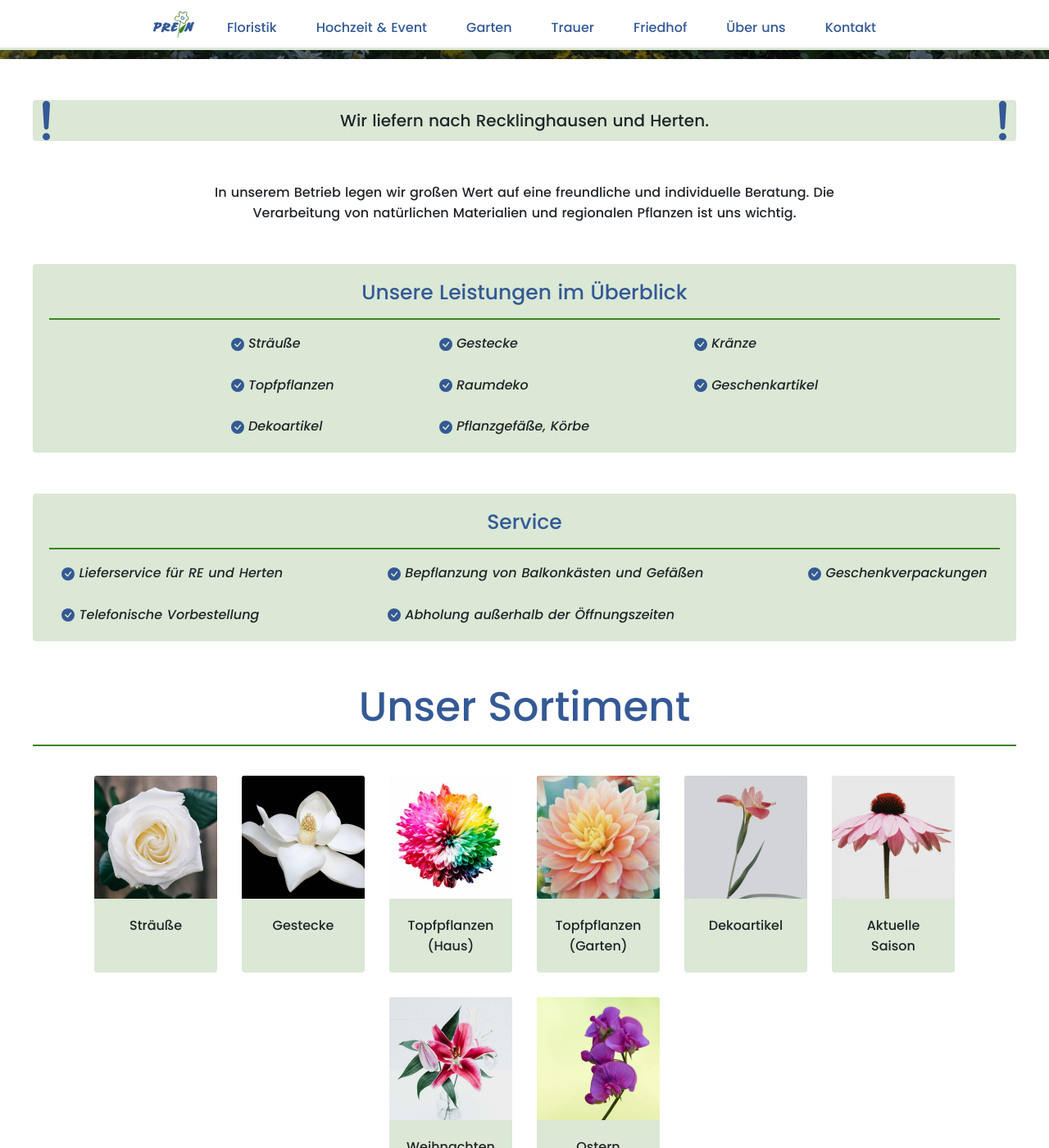
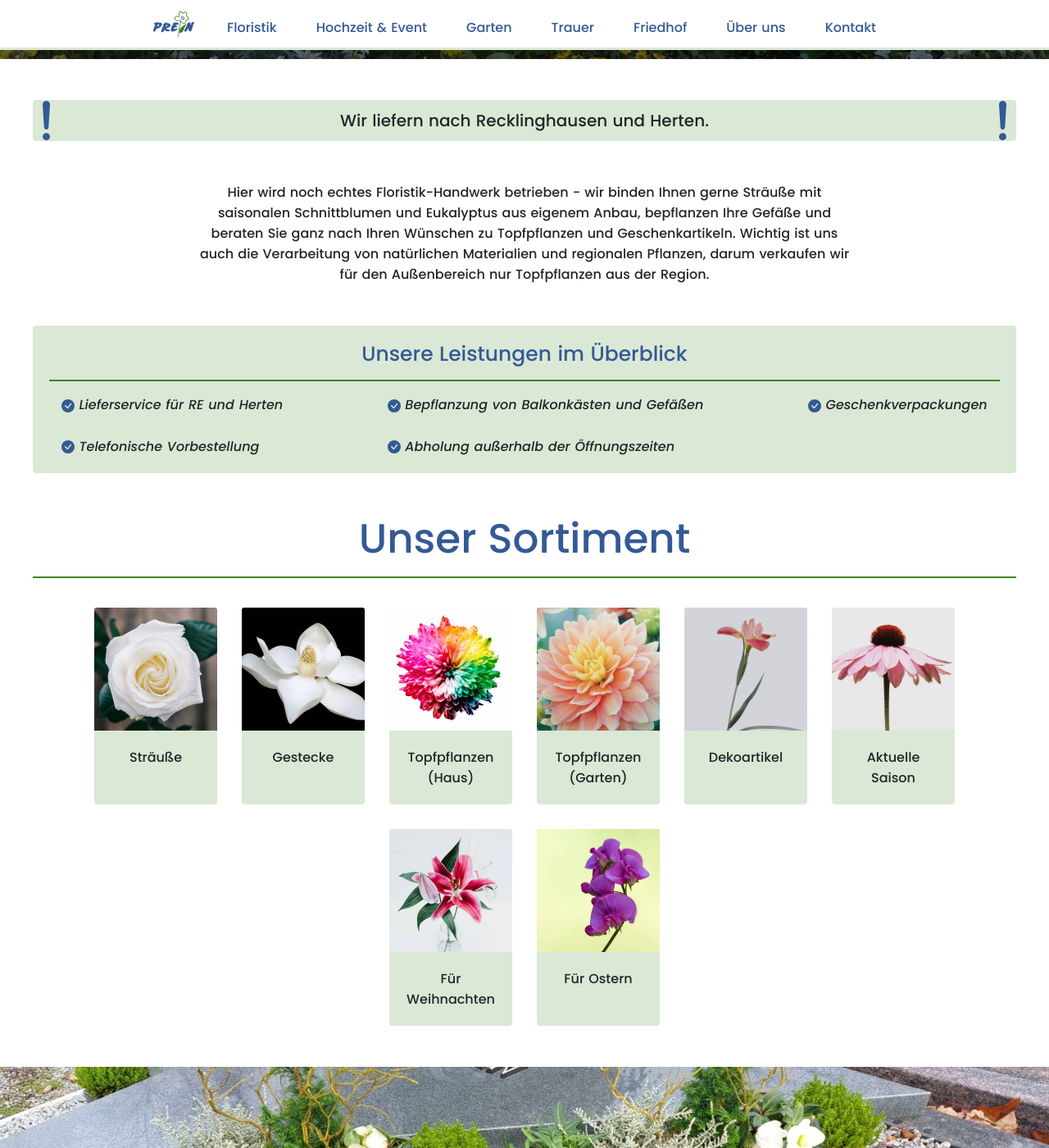
Before and after one commit to Hangman/p-floristik, a Jekyll site: the page built from floristik.md, in a window 1280 px wide and 1400 px high, scrolled down 389 px. Shown: the whole window at 82% size. Built offline with Jekyll 4.4.1, drawn with Linux system fonts in a browser that asks for light colours.

Commit message:
Changes for floristik.html and hochzeit.html
Signed-off-by: Matthias <webmaster@pottgames.de>

```diff
--- a/_layouts/floristik.html
+++ b/_layouts/floristik.html
@@ -60,14 +60,14 @@ layout: default
     <div class="card card-style" style="width: 150px">
       <img class="card-img-top" src="{{ site.baseurl }}/assets/images/flower7.jpg" alt="Bild einer Schnittblume" />
       <div class="card-body">
-        <p class="card-text" style="text-align: center">Weihnachten</p>
+        <p class="card-text" style="text-align: center">Für Weihnachten</p>
       </div>
     </div>
 
     <div class="card card-style" style="width: 150px">
       <img class="card-img-top" src="{{ site.baseurl }}/assets/images/flower8.jpg" alt="Bild einer Schnittblume" />
       <div class="card-body">
-        <p class="card-text" style="text-align: center">Ostern</p>
+        <p class="card-text" style="text-align: center">Für Ostern</p>
       </div>
     </div>
   </div>
--- a/_layouts/hochzeit.html
+++ b/_layouts/hochzeit.html
@@ -5,12 +5,6 @@ layout: default
 {% include subcategory.html %}
 
 <div class="content-frame">
-  <div class="h-spacer"></div>
-  <div class="h-spacer"></div>
-  <div class="h-spacer"></div>
-  <div class="h-spacer"></div>
-  <div class="h-spacer"></div>
-
   <div class="block-container">
     <div class="centered-container">
       <h1 class="center-text">Galerie</h1>
--- a/floristik.md
+++ b/floristik.md
@@ -4,10 +4,9 @@ title: "Floristik"
 head-image-title: "Floristik"
 head-image-text: "Schnittblumen, Topfpflanzen, Deko und mehr"
 head-image-style-class: "head-image-floristik"
-intro-text: "In unserem Betrieb legen wir großen Wert auf eine freundliche und individuelle Beratung. Die Verarbeitung von natürlichen Materialien und regionalen Pflanzen ist uns wichtig."
+intro-text: "Hier wird noch echtes Floristik-Handwerk betrieben - wir binden Ihnen gerne Sträuße mit saisonalen Schnittblumen und Eukalyptus aus eigenem Anbau, bepflanzen Ihre Gefäße und beraten Sie ganz nach Ihren Wünschen zu Topfpflanzen und Geschenkartikeln. Wichtig ist uns auch die Verarbeitung von natürlichen Materialien und regionalen Pflanzen, darum verkaufen wir für den Außenbereich nur Topfpflanzen aus der Region."
 important-note: "Wir liefern nach Recklinghausen und Herten."
-services: ["Sträuße", "Gestecke", "Kränze", "Topfpflanzen", "Raumdeko", "Geschenkartikel", "Dekoartikel", "Pflanzgefäße, Körbe"]
-services2:
+services:
   [
     "Lieferservice für RE und Herten",
     "Bepflanzung von Balkonkästen und Gefäßen",
```
Also changed, not shown: hochzeit.md (+1 -1 lines).
